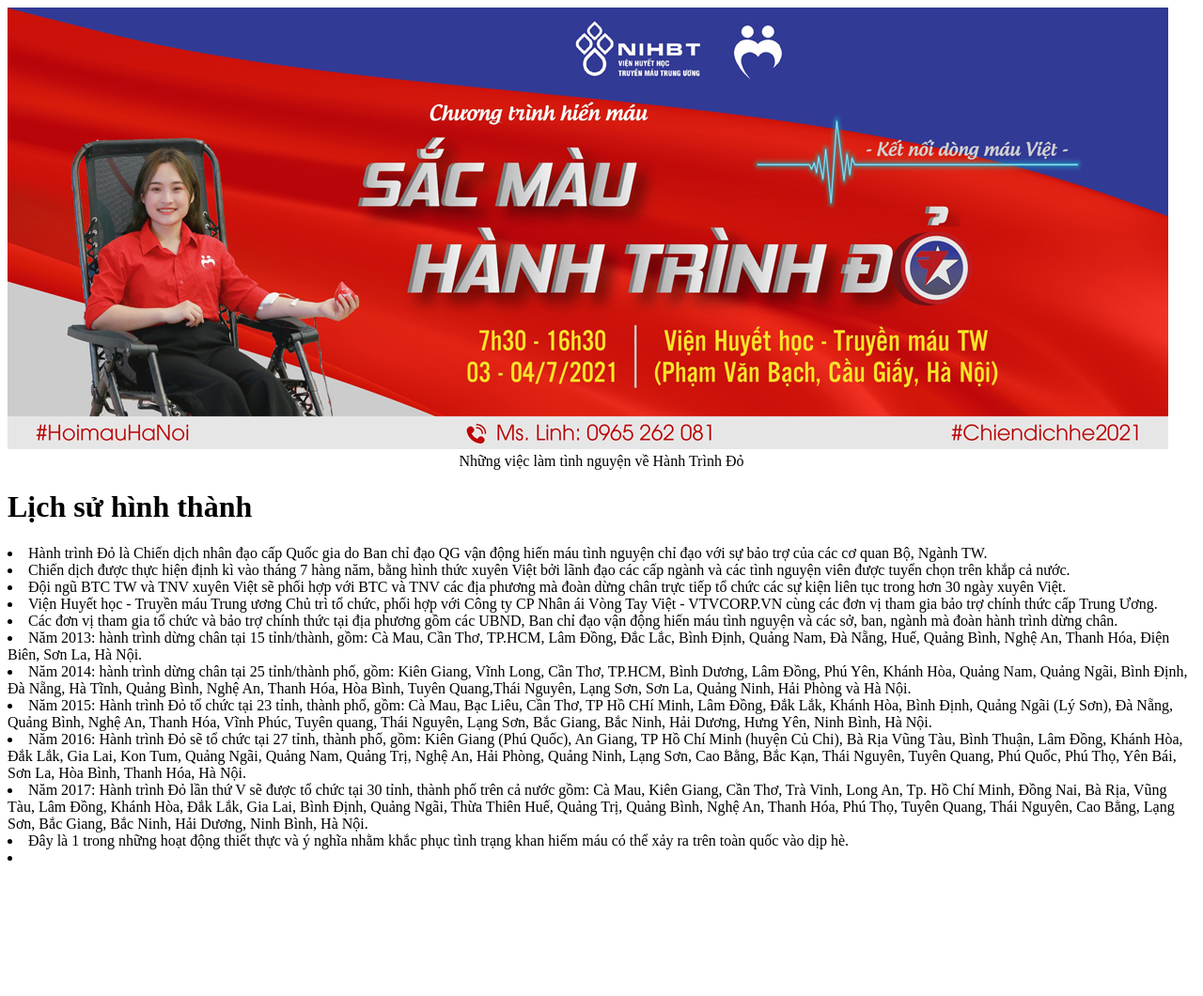
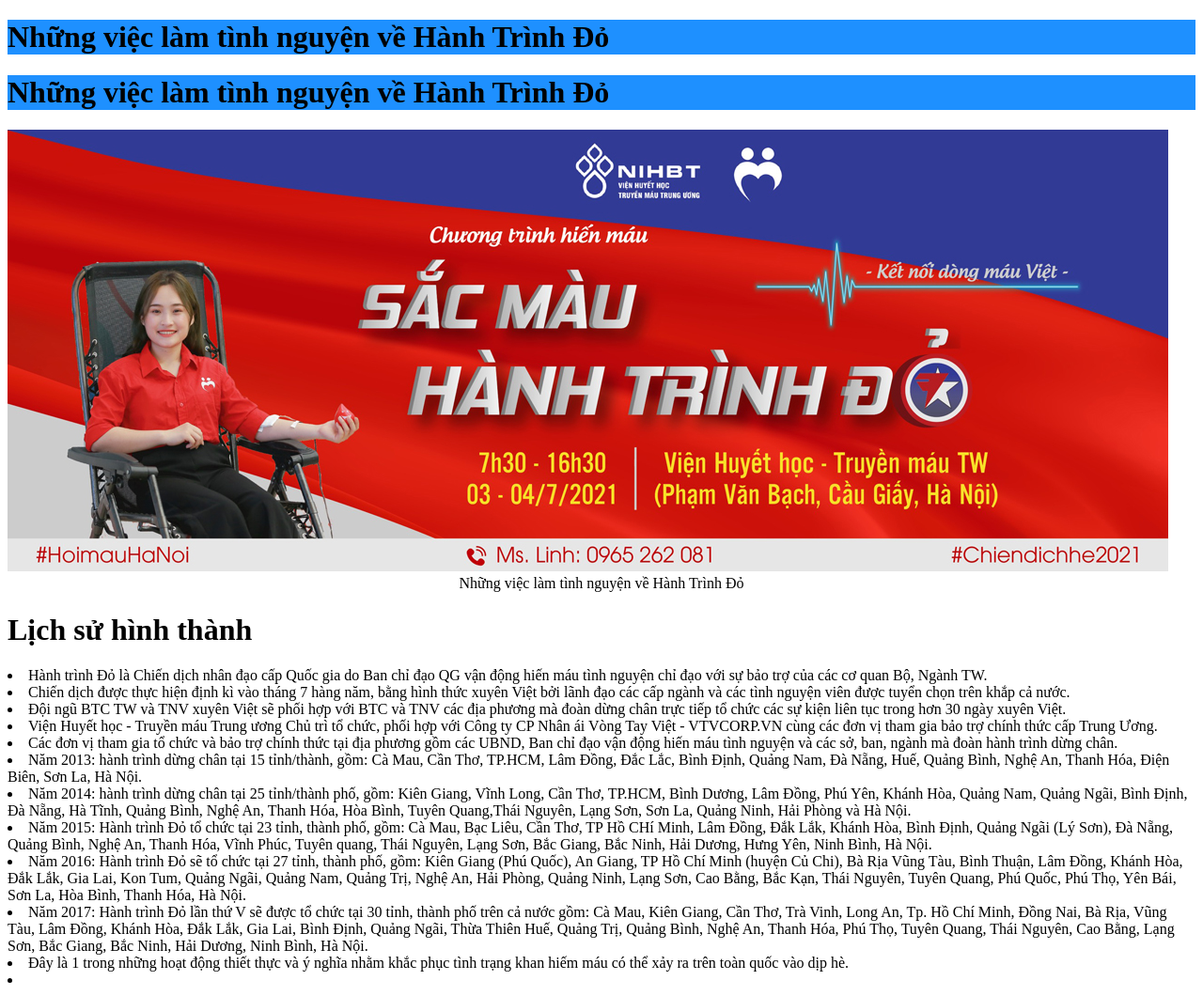
Before and after one commit to DangHuyen123/Huyen-Huyen, a plain HTML site: page index.html in a window 1280 px wide. Shown: the whole page at 94% size. Before the commit the page ends 930 px from the top, so only its background shows below. Drawn offline with Linux system fonts and the light colour scheme.

Commit message:
Update index.html

```diff
--- a/index.html
+++ b/index.html
@@ -3,8 +3,8 @@
 <head>
 <title>Page Title</title>
 </head>
-<body>
-<tagname style="property:value;">
+<body> <h1 style="background-color:DodgerBlue;">Những việc làm tình nguyện về Hành Trình Đỏ</h1>
+<h1 style="background-color:DodgerBlue;">Những việc làm tình nguyện về Hành Trình Đỏ</h1>
 <image src="image/hanhtrinhdo.jpg">
 <center>Những việc làm tình nguyện về Hành Trình Đỏ</center>
 <h1>Lịch sử hình thành</h1>
```
